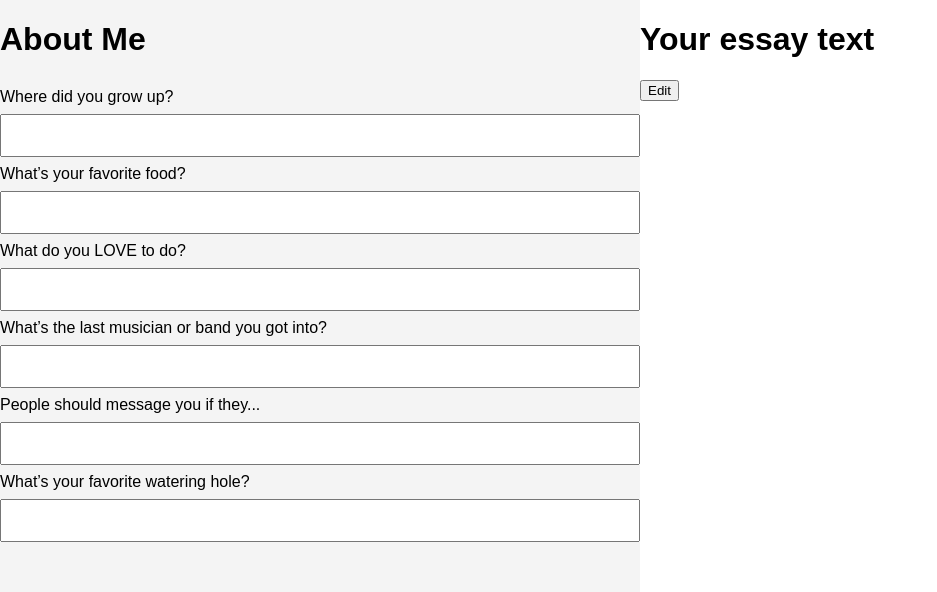
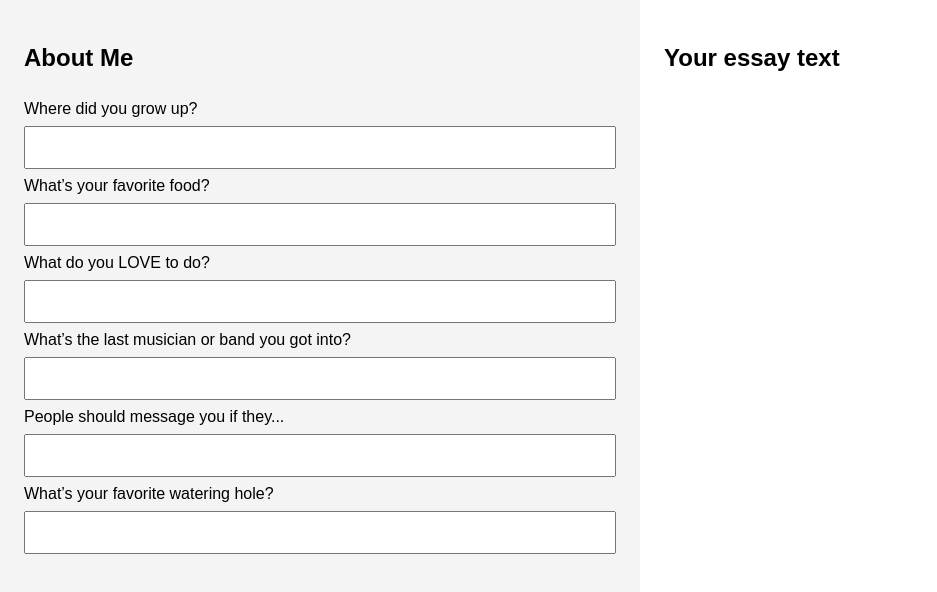
Before and after one commit to erikmoldovan/okcupid-test, a React (Create React App) app: page / in a window 1280 px wide. Shown: the top 592 px of the page, without its empty margins (0-937 px from the left). Built offline with nearby package versions, Linux system fonts and the light colour scheme.

Commit message:
Fixed missing sentence periods

```diff
--- a/src/components/App.js
+++ b/src/components/App.js
@@ -5,11 +5,12 @@ import styled from 'styled-components';
 
 import Prompt from './Prompt';
 
-const App = ({ dispatch, essayText, fieldOrder }) => {
+const App = ({ dispatch, essayText, fieldOrder, allFieldsAnswered }) => {
   const propTypes = {
     dispatch: PropTypes.func.isRequired,
     essayText: PropTypes.string.isRequired,
     fieldOrder: PropTypes.array.isRequired,
+    allFieldsAnswered: PropTypes.bool.isRequired,
   };
 
   const [ isEditing, setIsEditing ] = useState(false);
@@ -18,8 +19,8 @@ const App = ({ dispatch, essayText, fieldOrder }) => {
     <>
       {!isEditing &&
         <Left>
-          <h1>About Me</h1>
-          {fieldOrder.map((fieldName, index) => {
+          <Title>About Me</Title>
+          {fieldOrder.map(fieldName => {
             return (
               <Prompt key={fieldName} fieldName={fieldName} />
             );
@@ -27,7 +28,7 @@ const App = ({ dispatch, essayText, fieldOrder }) => {
         </Left>
       }
       <Right>
-        <h1>Your essay text</h1>
+        <Title>Your essay text</Title>
         <div>
           {isEditing ?
             <div>
@@ -37,7 +38,9 @@ const App = ({ dispatch, essayText, fieldOrder }) => {
             :
             <div>
               <div dangerouslySetInnerHTML={{__html: essayText}}></div>
-              <button tabIndex="5" onClick={() => setIsEditing(!isEditing)}>Edit</button>
+              {allFieldsAnswered &&
+                <button tabIndex="5" onClick={() => setIsEditing(!isEditing)}>Edit</button>
+              }
             </div>
           }
         </div>
@@ -48,14 +51,19 @@ const App = ({ dispatch, essayText, fieldOrder }) => {
 
 const Pane = styled.div`
   flex: 1;
+  padding: 24px;
 `;
 
 const Left = styled(Pane)`
-  height: 100vh;
+
 `;
 
 const Right = styled(Pane)`
   background-color: #ffffff;
+`;
+
+const Title = styled.h2`
+
 `;
 
 const mapStateToProps = (state) => {
--- a/src/index.js
+++ b/src/index.js
@@ -24,6 +24,7 @@ const GlobalStyles = createGlobalStyle`
 
   #root {
     display: flex;
+    height: 100vh;
   }
 `;
 
--- a/src/madlibs.js
+++ b/src/madlibs.js
@@ -21,6 +21,7 @@ export const INITIAL_STATE = {
 
   fieldAnswers: {},
   essayText: "",
+  allFieldsAnswered: false,
 };
 
 
@@ -49,7 +50,7 @@ export function reducer(state = INITIAL_STATE, action) {
           newEssayText = `${newEssayText} ${randText}`
         } else {
           const oldAnswer = essayText[fieldOrder.indexOf(key)];
-          newEssayText = oldAnswer ? `${newEssayText} ${oldAnswer}` : `${newEssayText}`;
+          newEssayText = oldAnswer ? `${newEssayText} ${oldAnswer}.` : `${newEssayText}`;
         }
       }
 
```
